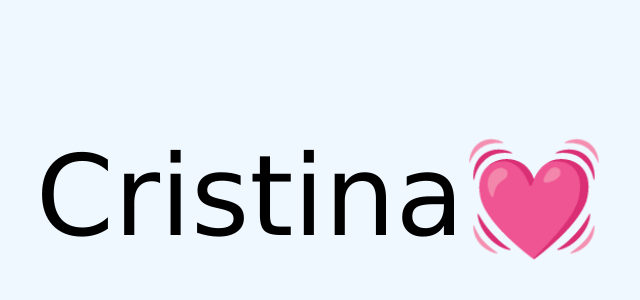
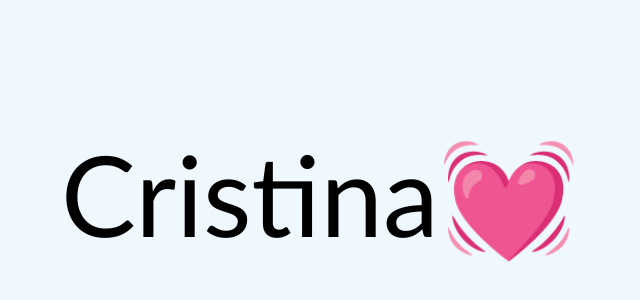
Before and after one commit to Angellopp/25deaugust, a plain HTML site: page cris.html in a window 1280 px wide. Shown: the part 212-512 px from the top of the page, without its empty margins (320-960 px from the left). Drawn offline with Linux system fonts and the light colour scheme.

Commit message:
Update estilo.css

```diff
--- a/estilo.css
+++ b/estilo.css
@@ -8,7 +8,7 @@ body{
 .corazon{
     font-size: 10rem;
     animation: corazon .5s infinite alternate linear;
-    font-family:'Lucida Sans', 'Lucida Sans Regular', 'Lucida Grande', 'Lucida Sans Unicode', Geneva, Verdana, sans-serif;
+    font-family: Gill Sans, Gill Sans MT, Calibri, sans-serif;
 }
 @keyframes corazon {
     from{
```
